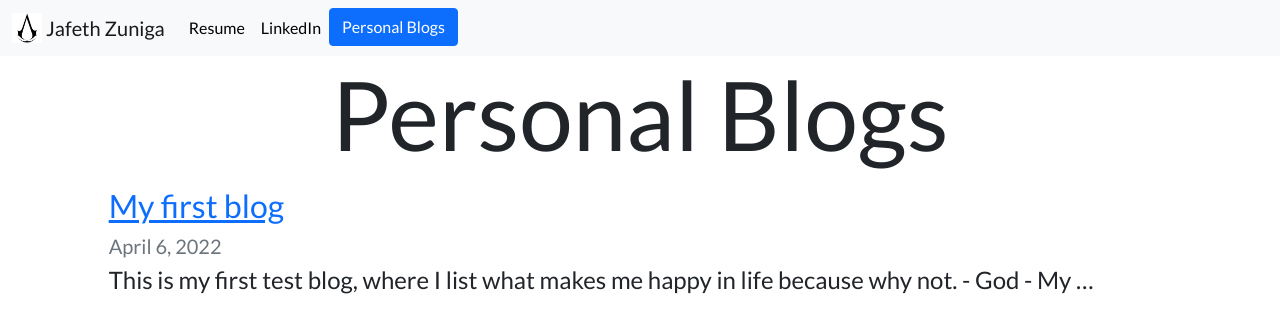
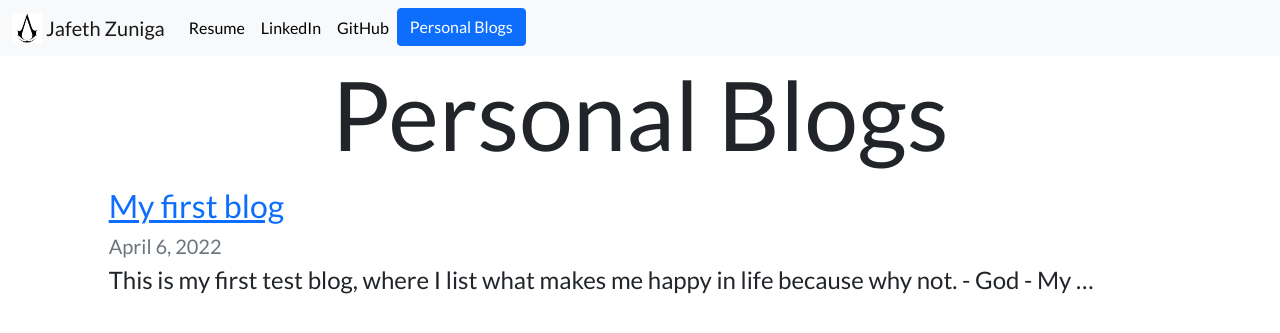
Before and after one commit to jayz79/Personal-Portfolio, a Django app: page /blog/ in a window 1280 px wide. Shown: the top 333 px of the page. Run offline with Django 4.2, Linux system fonts and the light colour scheme; data comes from the database, SQL or seed files in the repository.

Commit message:
added github button/link

```diff
--- a/personal_portfolio/portfolio/templates/portfolio/base.html
+++ b/personal_portfolio/portfolio/templates/portfolio/base.html
@@ -34,6 +34,9 @@
                 <a class="nav-link" href="https://www.linkedin.com/in/jafeth-zuniga/" target="_blank">LinkedIn</a>
               </li>
               <li class="nav-item">
+                <a class="nav-link" href="https://github.com/jayz79" target="_blank">GitHub</a>
+              </li>
+              <li class="nav-item">
                 <a role="button" href="{% url 'blog:all_blogs' %}" class="btn btn-primary">Personal Blogs</a>
               </li>
             </ul>
```
